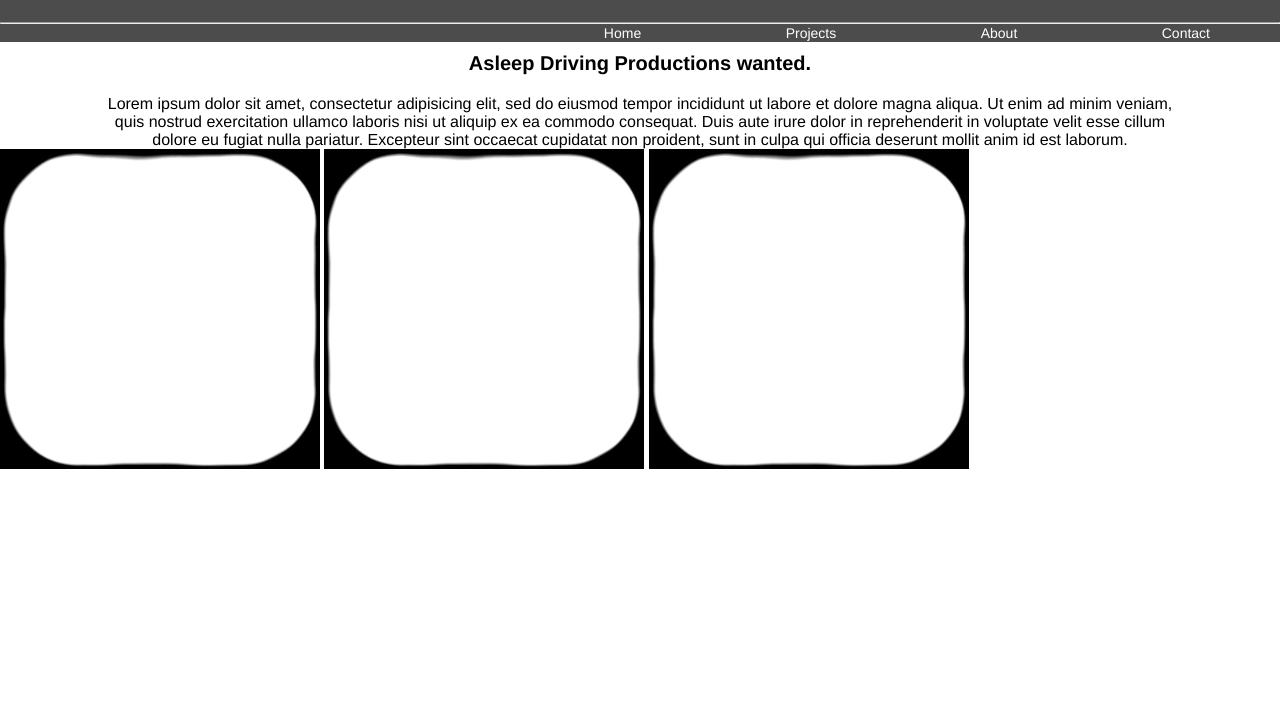
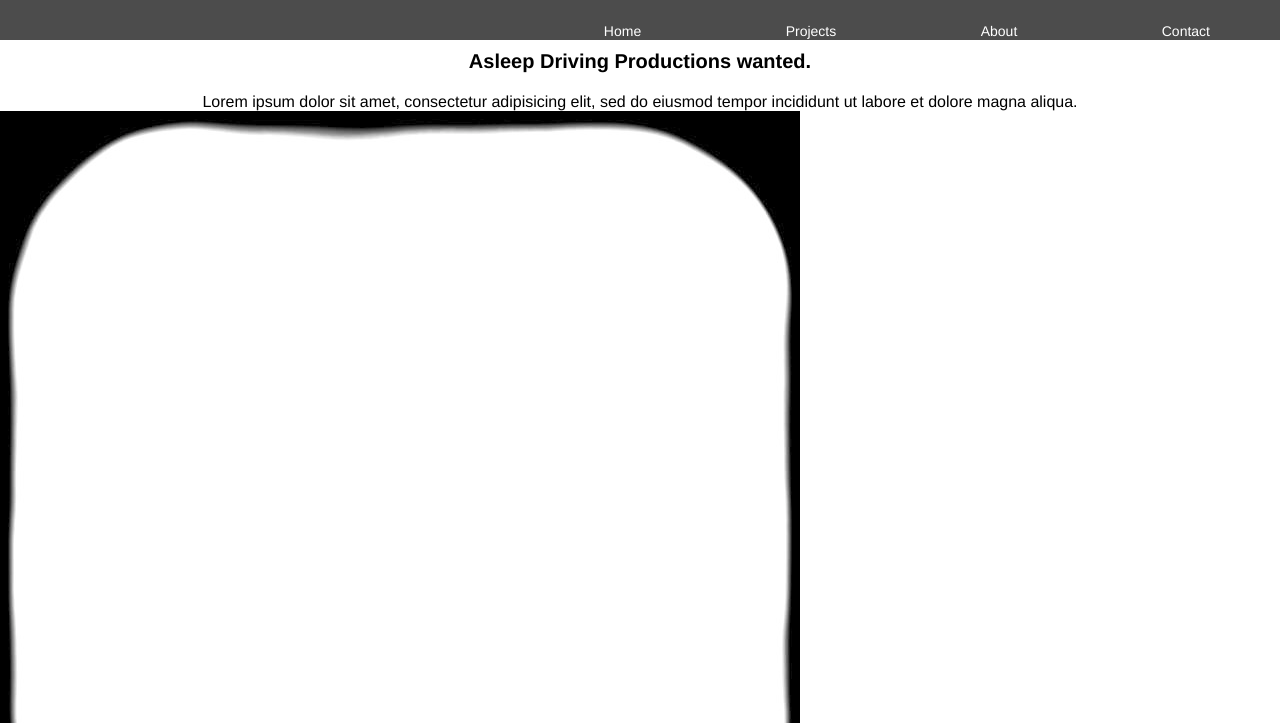
Before and after one commit to kylekatsumis/kylekatsumis.github.io, a plain HTML site: page unit_3/index.html in a window 1280 px wide. Shown: the part 77-800 px from the top of the page. Drawn offline with Linux system fonts and the light colour scheme.

Commit message:
Update index.html

```diff
--- a/unit_3/index.html
+++ b/unit_3/index.html
@@ -6,32 +6,24 @@
 </head>
 <body>
   	<header>
-
-	 <h1>Asleep Driving Productions</h1>
-
-	 <hr>
-
+	 	<h1>Asleep Driving Productions</h1>
 		<nav>
 			<a href="#">Home</a>
 			<a href="#">Projects</a>
 			<a href="#">About</a>
 			<a href="#">Contact</a>
 		</nav>
-
   	</header>
-
-		<h2>Asleep Driving Productions wanted.</h2>
-
-		<p>Lorem ipsum dolor sit amet, consectetur adipisicing elit, sed do eiusmod
-		tempor incididunt ut labore et dolore magna aliqua. Ut enim ad minim veniam,
-		quis nostrud exercitation ullamco laboris nisi ut aliquip ex ea commodo
-		consequat. Duis aute irure dolor in reprehenderit in voluptate velit esse
-		cillum dolore eu fugiat nulla pariatur. Excepteur sint occaecat cupidatat non
-		proident, sunt in culpa qui officia deserunt mollit anim id est laborum.</p>
-
-	<img id="screen1" src="images/temp_images.jpg" alt="Temp_Photo1">
-	<img id="screen2" src="images/temp_images.jpg" alt="Temp_Photo2">
-	<img id="screen3" src="images/temp_images.jpg" alt="Temp_Photo3">
-
+	<section id="splash">
+		<div>
+			<h2>Asleep Driving Productions wanted.</h2>
+			<p>Lorem ipsum dolor sit amet, consectetur adipisicing elit, sed do eiusmod tempor incididunt ut labore et dolore magna aliqua.</p>
+		</div>
+	</section>
+	<section id="portfolio">
+		<img src="images/temp_images.jpg" alt="Temp_Photo1">
+		<img src="images/temp_images.jpg" alt="Temp_Photo2">
+		<img src="images/temp_images.jpg" alt="Temp_Photo3">
+	</section>
 </body>
 </html>
```
